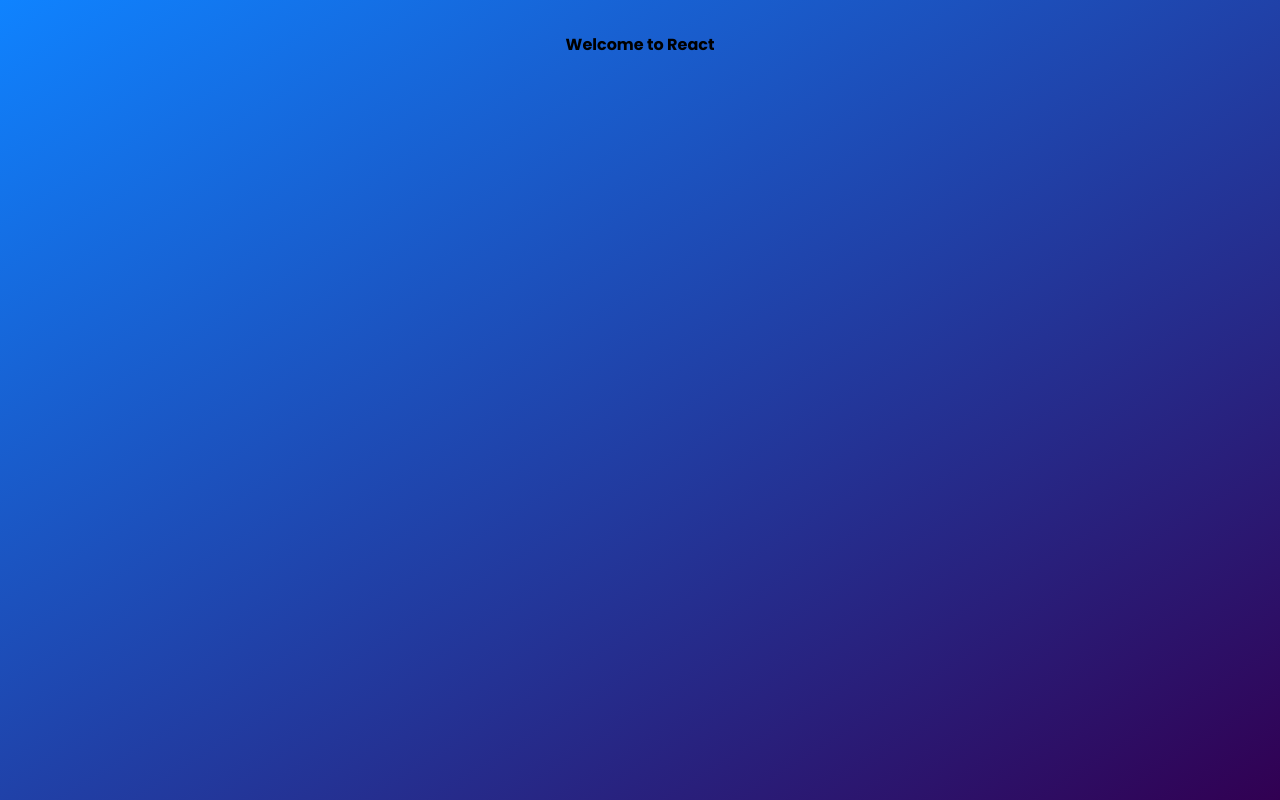
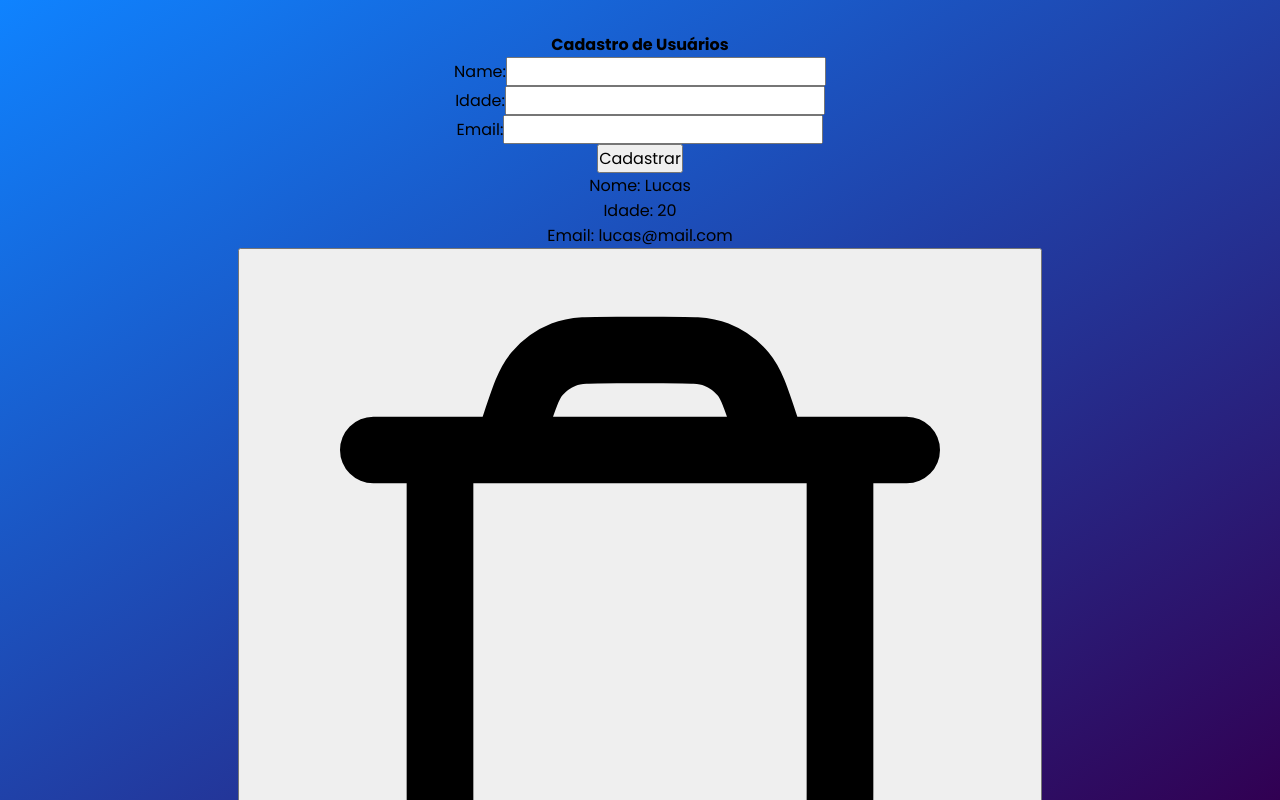
Before and after one commit to zeutyz/first-basic-react-app, a React (Vite) app: page / in a window 1280 px wide. Shown: the top 800 px of the page. Built offline with nearby package versions, Linux system fonts and the light colour scheme.

Commit message:
feat: Implement user register html structure

```diff
--- a/src/pages/home/index.jsx
+++ b/src/pages/home/index.jsx
@@ -1,10 +1,55 @@
 import "./style.css";
+import Trash from "../../assets/trash-blank.svg";
+import Edit from "../../assets/pencil-edit.svg";
+import { use } from "react";
 
 function Home() {
+  const users = [
+    { id: 1, name: "Lucas", age: 20, email: "lucas@mail.com" },
+    { id: 2, name: "Ana", age: 25, email: "ana  @mail.com" },
+    { id: 3, name: "João", age: 30, email: "joao@mail.com" },
+    { id: 4, name: "Maria", age: 22, email: "maria@mail.com" },
+  ];
+
   return (
-    <>
-      <h1>Welcome to React</h1>
-    </>
+    <div>
+      <div>
+        <form>
+          <h1>Cadastro de Usuários</h1>
+          <div className="form-group">
+            <label htmlFor="name">Name:</label>
+            <input type="text" id="name" name="name" required />
+          </div>
+          <div className="form-group">
+            <label htmlFor="age">Idade:</label>
+            <input type="number" id="number" name="number" required />
+          </div>
+          <div className="form-group">
+            <label htmlFor="email">Email:</label>
+            <input type="email" id="email" name="email" required />
+          </div>
+          <button type="button">Cadastrar</button>
+        </form>
+      </div>
+
+      {users.map((user) => (
+        <div key={user.id} className="user-card">
+          <div>
+            <p>Nome: {user.name}</p>
+            <p>Idade: {user.age}</p>
+            <p>Email: {user.email}</p>
+          </div>
+          <div>
+            <button>
+              <img src={Trash} />
+            </button>
+            <button>
+              <img src={Edit} />
+            </button>
+          </div>
+        </div>
+      ))}
+    </div>
   );
 }
 
```
Also changed, not shown: src/assets/pencil-edit.svg (added), src/assets/trash-blank.svg (added).
